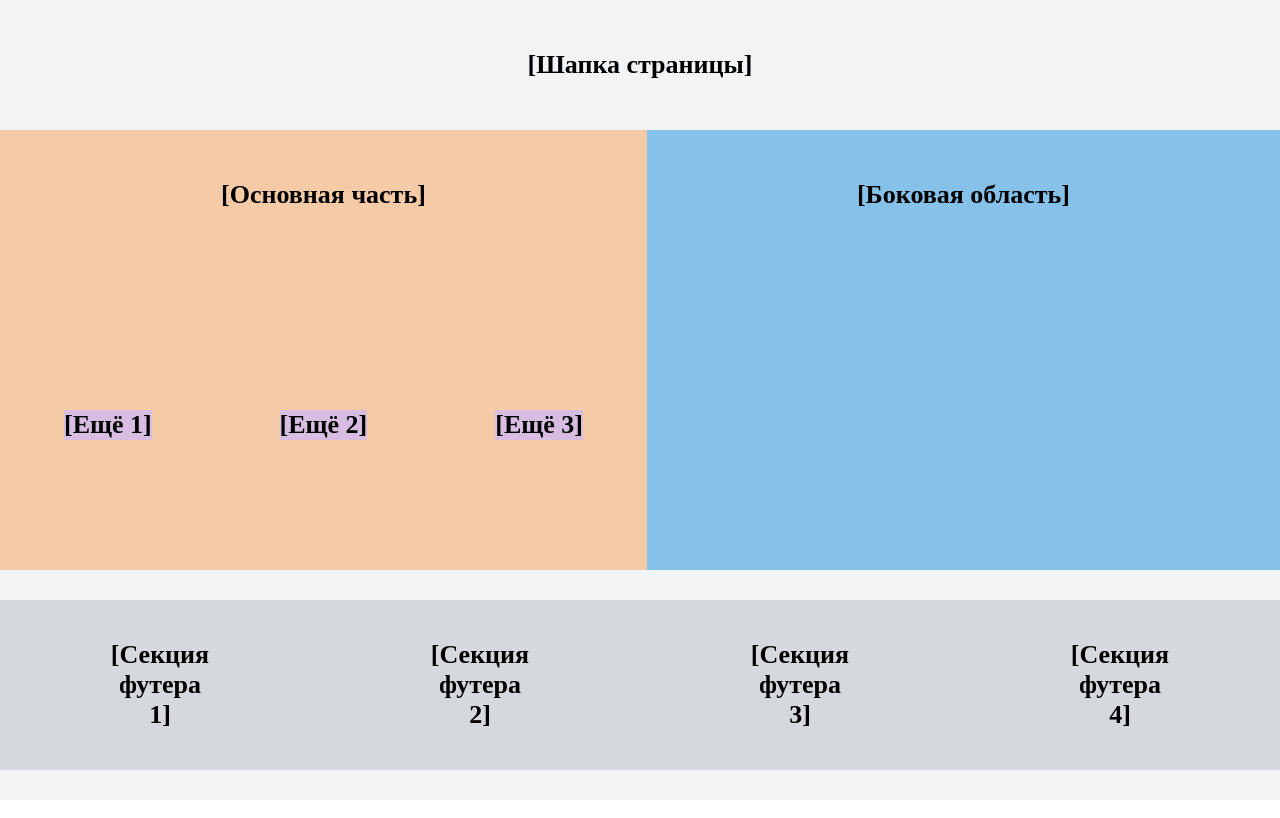
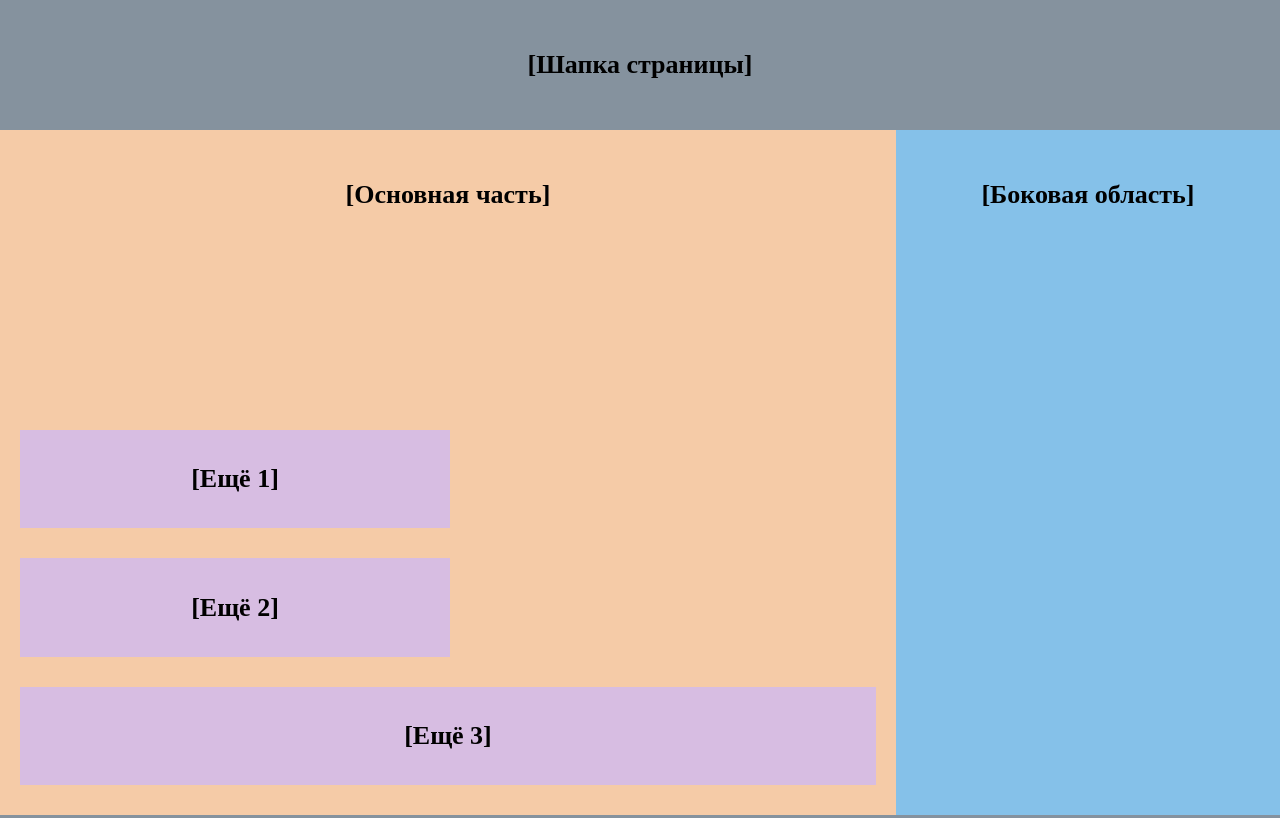
Before and after one commit to Alithsia/ITGSrepo, a plain HTML site: page task1/index.html in a window 1280 px wide. Shown: the top 818 px of the page. Drawn offline with Linux system fonts and the light colour scheme.

Commit message:
feat: improve main and footer

```diff
--- a/task1/style.css
+++ b/task1/style.css
@@ -12,7 +12,7 @@
 }
 
 .header {
-    background-color: #F2F3F4;
+    background-color: #85929E;
     margin: 0;
 }
 
@@ -29,32 +29,40 @@
 .main {
     background-color: #F5CBA7;
     margin: 0;
-    flex-grow: 2;
-    flex-shrink: 0;
+    flex-grow: 3;
+    max-width: 75%;
 }
 
 .main__title {
-    padding: 50px 0 200px;
+    padding: 50px 0 220px;
     margin: 0;
 }
 
 .articles {
     display: flex;
-    justify-content: space-around;
+    justify-content: space-between;
+    flex-wrap: wrap;
+    padding: 0 20px 30px;
+    gap: 30px 40px;
 }
 
 .article {
     background-color: #D7BDE2;
+    padding: 4% 20%;
+}
+
+.article_big {
+    flex-basis: 100%;
 }
 
 .article__title {
-    padding: 30px 40;
+    /* padding: 30px; */
     margin: 0;
 }
 
 .aside {
     background-color: #85C1E9;
-    padding: 0 210px;
+    flex-grow: 1;
 }
 
 .aside__title {
@@ -64,20 +72,22 @@
 }
 
 .footer {
-    background-color: #F2F3F4;
+    background-color: #85929E;
+    padding: 30px 20px;
 }
 
 .footer__section {
     display: flex;
-    justify-content: space-around;
+    justify-content: space-between;
+    flex-wrap: wrap;
+    gap: 20px 20px;
 }
-
 .section {
     background-color: #D5D8DC;
-    margin: 30px 0;
+    /* min-width: 240px; */
+    padding: 40px calc((12.5% - 107.5px) - 20px);
 }
 
 .section__title {
-    padding: 40px 110px;
     margin: 0;
 }
```
Also changed, not shown: task1/index.html (+1 -0 lines).
